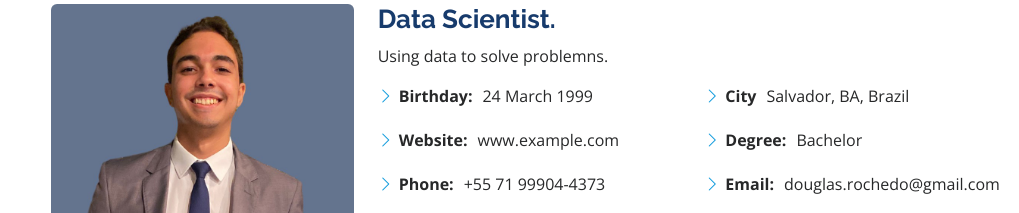
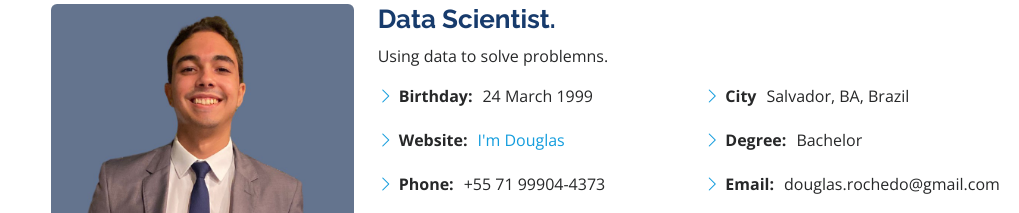
Before and after one commit to DouglasRFLeite/douglasrfleite.github.io, a plain HTML site: page index.html in a window 1280 px wide. Shown: the part 1060-1273 px from the top of the page, without its empty margins (261-1280 px from the left). Drawn offline with nearby package versions, Linux system fonts and the light colour scheme.

Commit message:
Insert Website URL (self-reference)

```diff
--- a/index.html
+++ b/index.html
@@ -100,7 +100,7 @@
               <div class="col-lg-6">
                 <ul>
                   <li><i class="bi bi-chevron-right"></i> <strong>Birthday:</strong> <span>24 March 1999</span></li>
-                  <li><i class="bi bi-chevron-right"></i> <strong>Website:</strong> <span>www.example.com</span></li>
+                  <li><i class="bi bi-chevron-right"></i> <strong>Website:</strong> <span> <a href="https://douglasrfleite.github.io/">I'm Douglas</a> </span></li>
                   <li><i class="bi bi-chevron-right"></i> <strong>Phone:</strong> <span>+55 71 99904-4373</span></li>
                 </ul>
               </div>
```
